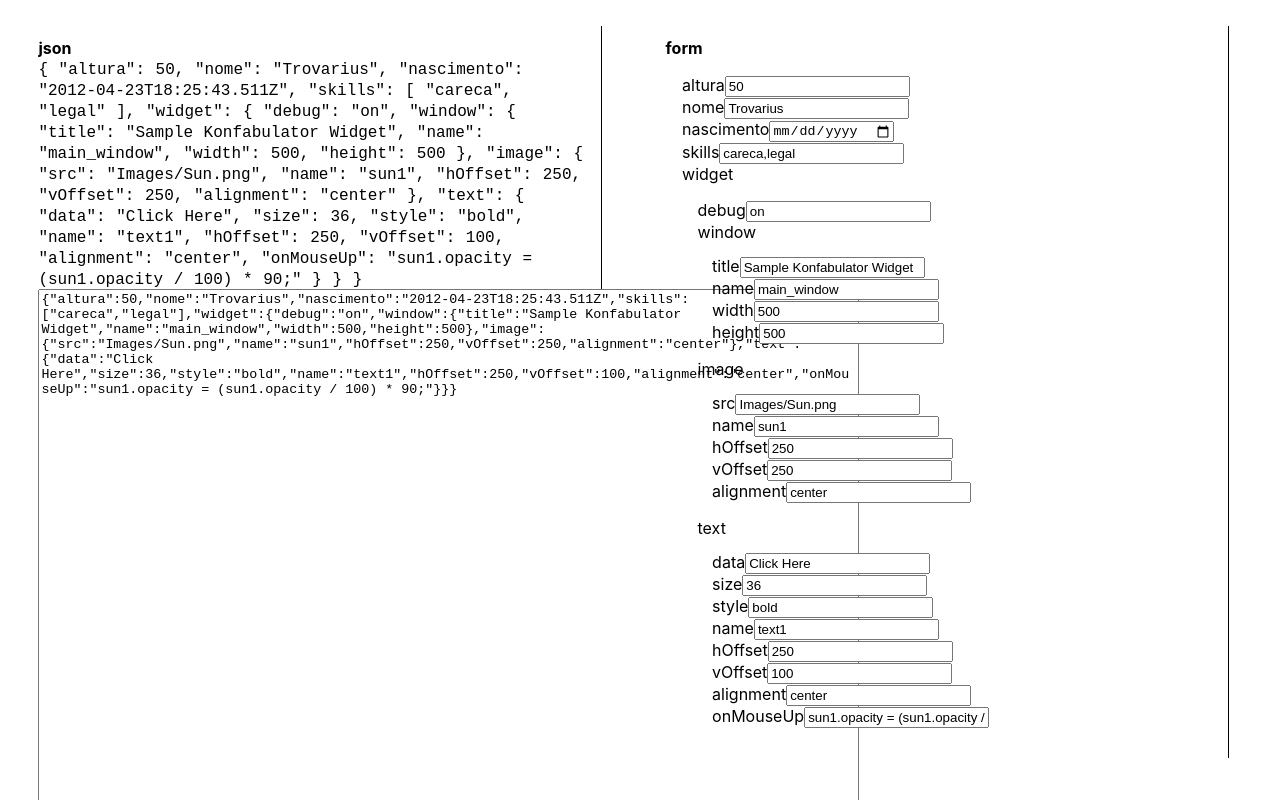
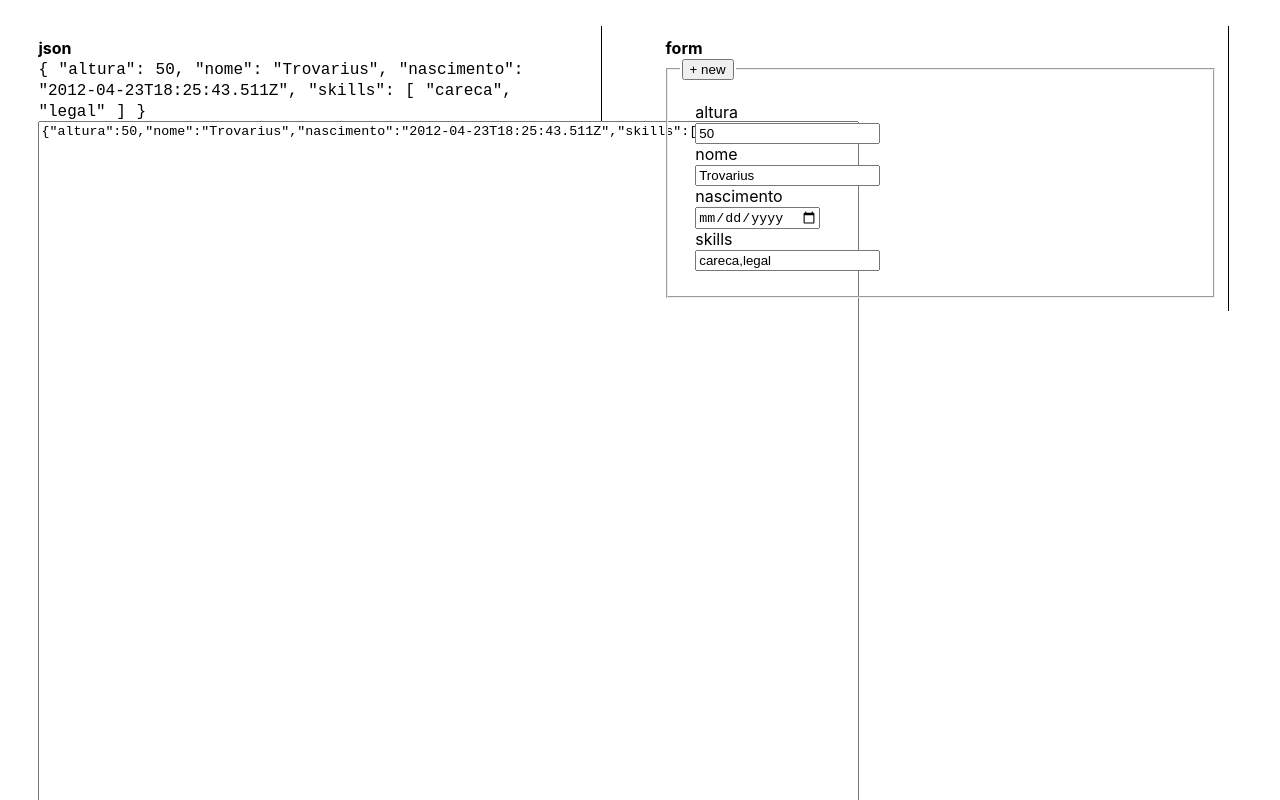
Before and after one commit to Trovarius/json-form-generator, a Nuxt app: page /form in a window 1280 px wide. Shown: the top 800 px of the page. Built offline with nearby package versions, Linux system fonts and the light colour scheme.

Commit message:
ajustando alteracao nos dados do data

```diff
--- a/components/Form/form-generator.vue
+++ b/components/Form/form-generator.vue
@@ -1,14 +1,39 @@
 <template>
+  <fieldset>
+    <legend>
+      <button @click="formEvents().showAddForm()">+ new</button>
+    </legend>
+    <div v-if="showAddForm">
+      <select
+        v-model="addFields.type">
+        <option value="string">String</option>
+        <option value="number">Number</option>
+        <option value="date">Date</option>
+        <option value="array">Array</option>
+        <option value="object">Object</option>
+      </select>
+      <input
+        v-model="addFields.label"
+        placeholder="label" >
+      <input
+        v-model="addFields.value"
+        placeholder="value" >
+      <button @click="formEvents().addField()">+</button>
+    </div>
+
     <div class="form-generation">
       <div
         v-for="(value, key) in data"
         :key="key">
         <label :for="key">{{ key }}</label>
         <component
-        :is="getInputType(value)"
-        :data="value"/>
+          :is="getInputType(data[key])"
+          :data="data"
+          :label="key"
+          @addedField="formEvents().addField()"/>
       </div>
     </div>
+  </fieldset>
 </template>
 
 <script>
@@ -31,9 +56,36 @@ export default {
       default() {
         return {};
       }
+    },
+    label: {
+      type: String,
+      default: null
     }
   },
+  data() {
+    return {
+      showAddForm: false,
+      addFields: {
+        type: "string",
+        label: null,
+        value: null
+      }
+    };
+  },
   methods: {
+    formEvents() {
+      return {
+        showAddForm: () => (this.showAddForm = !this.showAddForm),
+        addField: () => {
+          this.data = Object.assign(this.data, { a: "b" });
+          //this.formEvents().addedField();
+          return this.data;
+        },
+        addedField: () => {
+          this.$emit("addedField");
+        }
+      };
+    },
     isValidDate(value) {
       var dateWrapper = new Date(value);
       return !isNaN(dateWrapper.getDate());
@@ -56,5 +108,12 @@ export default {
 <style>
 .form-generation {
   margin: 3%;
+  width: 100%;
+  float: clear;
+}
+
+.form-generation label {
+  width: 50%;
+  display: block;
 }
 </style>
--- a/components/Form/form-inputs/input-date.vue
+++ b/components/Form/form-inputs/input-date.vue
@@ -1,12 +1,20 @@
 <template>
   <input
-    v-model="data"
+    v-model="data[label]"
     type="date" >
 </template>
 
 <script>
 export default {
-  props: { data: { type: String, default: "" } }
+  props: {
+    data: {
+      type: Object,
+      default() {
+        return {};
+      }
+    },
+    label: { type: String, default: "" }
+  }
 };
 </script>
 
--- a/components/Form/form-inputs/input-number.vue
+++ b/components/Form/form-inputs/input-number.vue
@@ -1,12 +1,20 @@
 <template>
   <input
-    v-model="data"
+    v-model="data[label]"
     type="number">
 </template>
 
 <script>
 export default {
-  props: { data: { type: Number, default: 0 } }
+  props: {
+    data: {
+      type: Object,
+      default() {
+        return {};
+      }
+    },
+    label: { type: String, default: "" }
+  }
 };
 </script>
 
--- a/components/Form/form-inputs/input-select.vue
+++ b/components/Form/form-inputs/input-select.vue
@@ -1,6 +1,6 @@
 <template>
   <input
-    v-model="data"
+    v-model="data[label]"
     type="text" >
 </template>
 
@@ -8,11 +8,12 @@
 export default {
   props: {
     data: {
-      type: Array,
+      type: Object,
       default() {
-        return [];
+        return {};
       }
-    }
+    },
+    label: { type: String, default: "" }
   }
 };
 </script>
--- a/components/Form/form-inputs/input-string.vue
+++ b/components/Form/form-inputs/input-string.vue
@@ -1,12 +1,20 @@
 <template>
   <input
-    v-model="data"
+    v-model="data[label]"
     type="text" >
 </template>
 
 <script>
 export default {
-  props: { data: { type: String, default: "" } }
+  props: {
+    data: {
+      type: Object,
+      default() {
+        return {};
+      }
+    },
+    label: { type: String, default: "" }
+  }
 };
 </script>
 
--- a/pages/form.vue
+++ b/pages/form.vue
@@ -2,7 +2,7 @@
   <div class="content">
     <div class="json">
       <h4>json</h4>
-      <code> {{ $store.state.json }} </code>
+      <code> {{ dados }} </code>
       <textarea
         v-model="jsonToString"
         rows="50"
@@ -10,7 +10,10 @@
     </div>
     <div class="form">
       <h4>form</h4>
-      <form-generator :data="$store.state.json"/>
+      <form-generator
+        :data="dados"
+        label="Principal"
+        @addedField="updateState"/>
     </div>
   </div>
 </template>
@@ -22,9 +25,24 @@ export default {
   components: {
     formGenerator
   },
+  data() {
+    return {
+      dados: {
+        altura: 50,
+        nome: "Trovarius",
+        nascimento: "2012-04-23T18:25:43.511Z",
+        skills: ["careca", "legal"]
+      }
+    };
+  },
   computed: {
     jsonToString() {
-      return JSON.stringify(this.$store.state.json);
+      return JSON.stringify(this.dados);
+    }
+  },
+  methods: {
+    updateState() {
+      //this.$store.commit("updateState", this.data);
     }
   }
 };
--- a/store/index.js
+++ b/store/index.js
@@ -37,7 +37,9 @@ const createStore = () => {
       }
     },
     mutations: {
-
+      updateState(state, payload) {
+        state.json = payload;
+      }
     }
   })
 }
```
Lines whose indentation alone changed are shown as unchanged.
